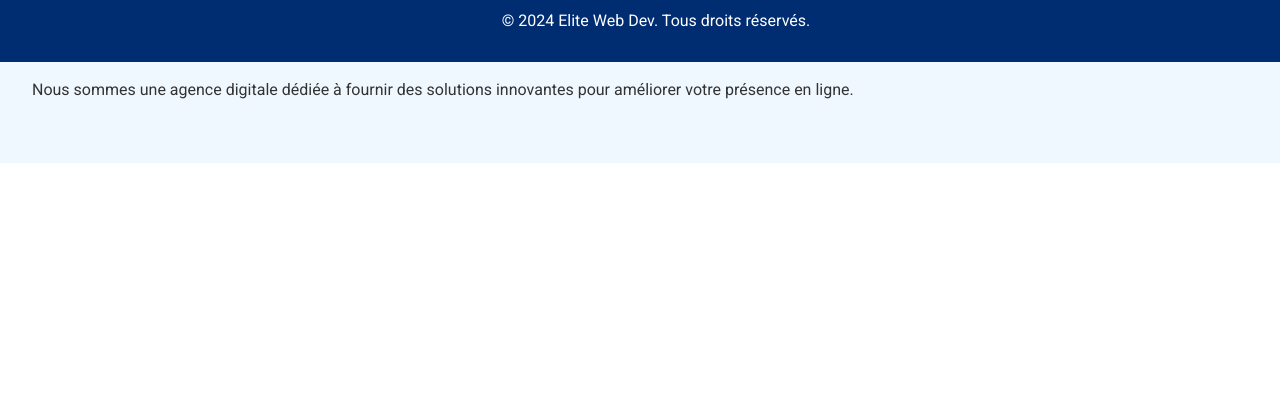
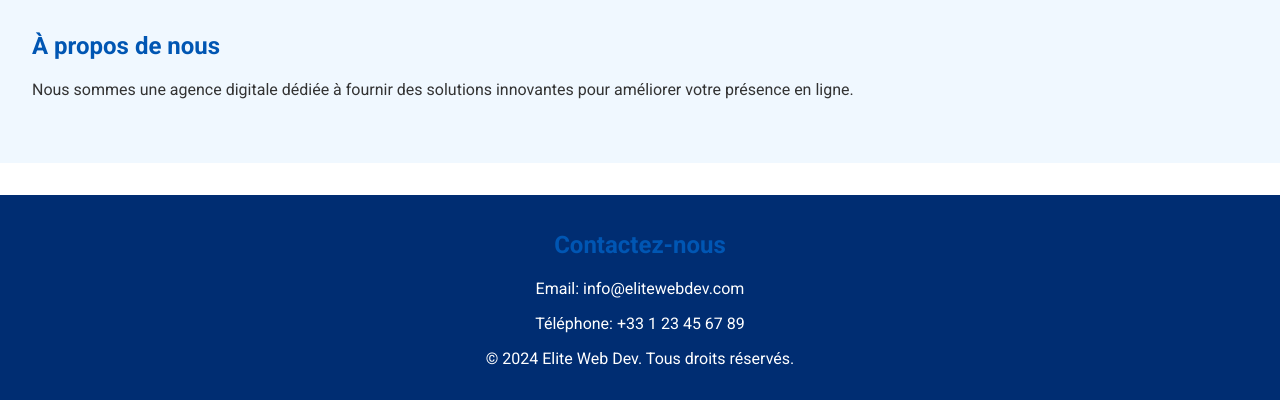
Before and after one commit to kamtiez/elite.web.dev, a plain HTML site: page index.html in a window 1280 px wide. Shown: the part 738-1138 px from the top of the page. Before the commit the page ends 901 px from the top, so only its background shows below. Drawn offline with Linux system fonts and the light colour scheme.

Commit message:
add landing page files

```diff
--- a/styles.css
+++ b/styles.css
@@ -63,10 +63,13 @@ footer {
     color: white;
     text-align: center;
     padding: 1em;
-    position: fixed;
+    /* Ne fixez pas le pied de page au bas de la fenêtre */
+    /* position: fixed;
     width: 100%;
-    bottom: 0;
+    bottom: 0; */
+    margin-top: 2em; /* Ajoutez une marge supérieure pour déplacer le contenu vers le bas */
 }
+
 
 h1, h2, h3 {
     color: #0056b3;
```
